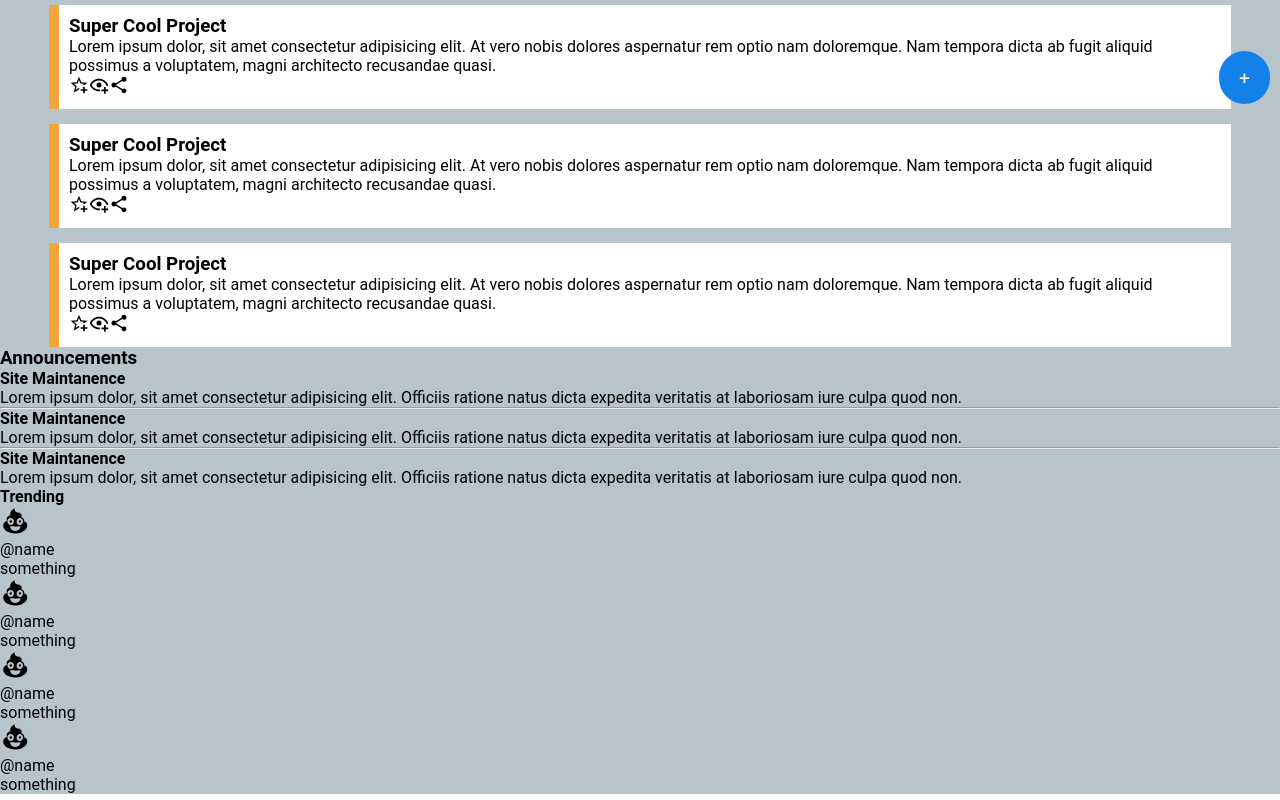
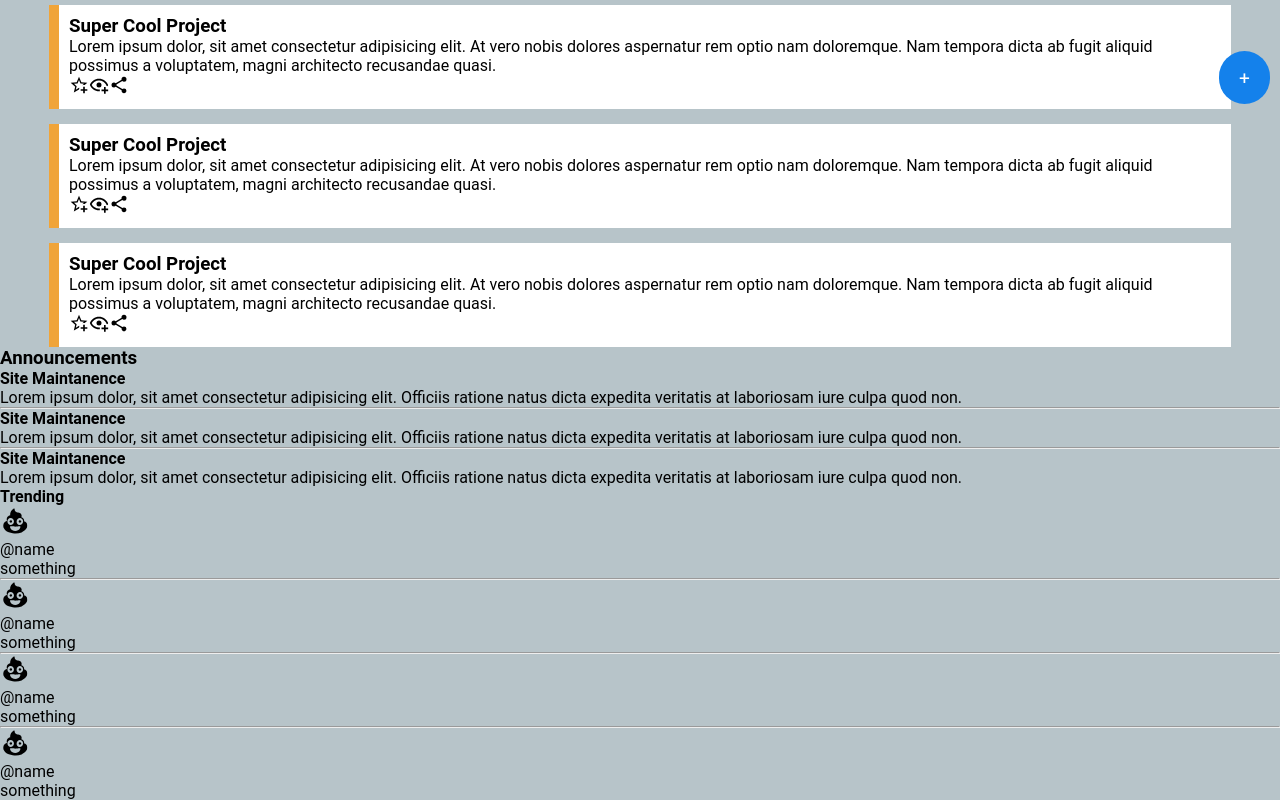
Before and after one commit to ImExtraPolite3/admin-dashboard, a React (Vite) app: page / in a window 1280 px wide. Shown: the part 686-1486 px from the top of the page. Built offline with nearby package versions, Linux system fonts and the light colour scheme; a web font is replaced by a local one.

Commit message:
add hr tag in bettween trending items

```diff
--- a/src/components/Trending.jsx
+++ b/src/components/Trending.jsx
@@ -1,10 +1,12 @@
 function DisplayTrending() {
   return (
     <div>
-      <img src="emoticon-poop.svg" alt="" width="30px" />
       <div>
-        <p>@name</p>
-        <p>something</p>
+        <img src="emoticon-poop.svg" alt="" width="30px" />
+        <div>
+          <p>@name</p>
+          <p>something</p>
+        </div>
       </div>
     </div>
   );
@@ -15,11 +17,15 @@ export default function Trending() {
     <section className="trending">
       <h4>Trending</h4>
       <div>
-        {Array(4)
+        {Array(3)
           .fill(true)
           .map((_, i) => (
-            <DisplayTrending key={i} />
+            <>
+              <DisplayTrending key={i} />
+              <hr />
+            </>
           ))}
+        <DisplayTrending key={3} />
       </div>
     </section>
   );
```
